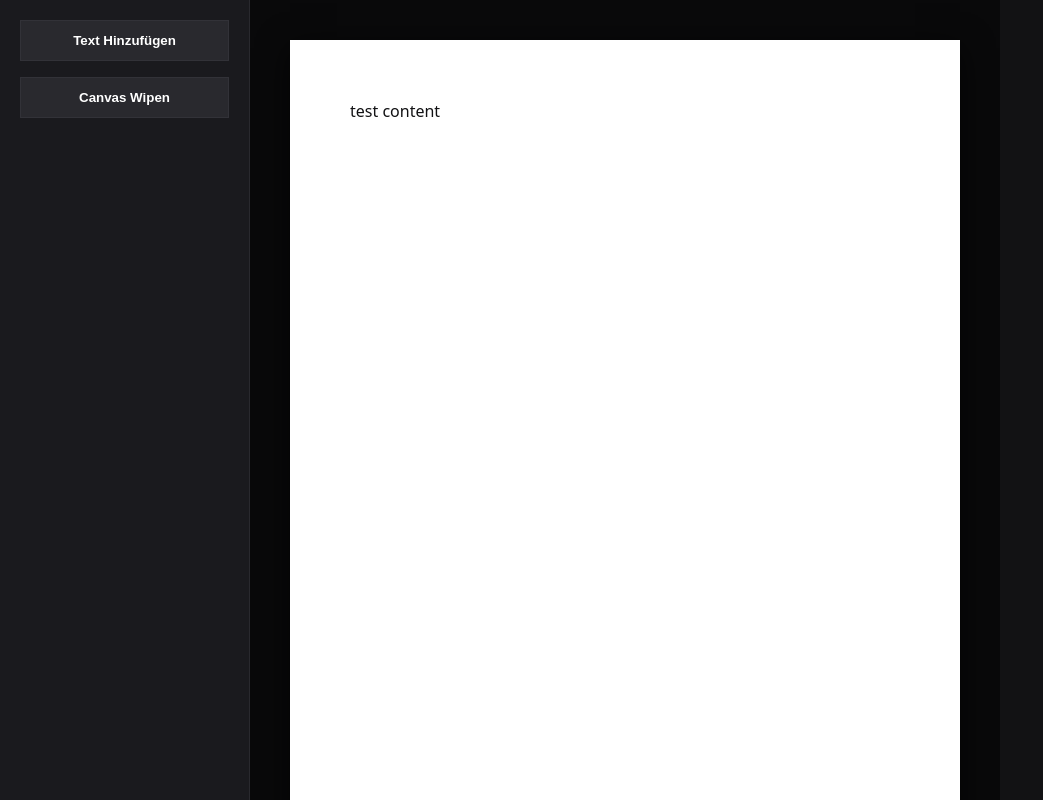
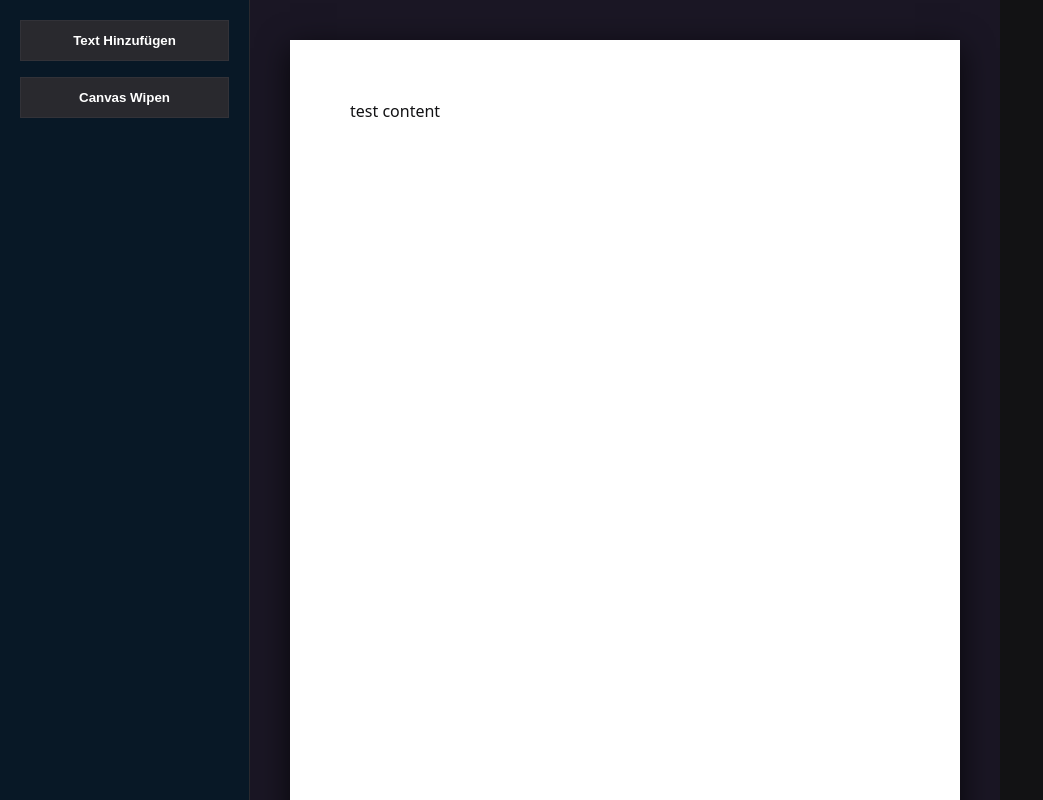
Before and after one commit to vPhio/WebBuilder, a plain HTML site: page builder/index.html in a window 1280 px wide. Shown: the whole page, without its empty margins (0-1043 px from the left). Drawn offline with Linux system fonts and the light colour scheme.

Commit message:
changed colors.css worked on the js logic part

```diff
--- a/builder/colors.css
+++ b/builder/colors.css
@@ -2,14 +2,14 @@
 :root {
   --bg-dark: #121214;
   --text-light: #e1e1e6;
-  --sidebar-bg: #1a1a1e;
+  --sidebar-bg: #081826;
   --border-main: #29292e;
   --text-muted: #8d8d99;
   --white: #ffffff;
   --btn-border: #323238;
-  --btn-hover-border: #4d4d57;
+  --btn-hover-border: #515053;
   --label-color: #a8a8b3;
-  --canvas-viewport-bg: #09090a;
+  --canvas-viewport-bg: #1a1624;
   --blue: #0066ff;
   --blue-transparent: rgba(0, 102, 255, 0.03);
   --shadow-dark: rgba(0, 0, 0, 0.7);
```
